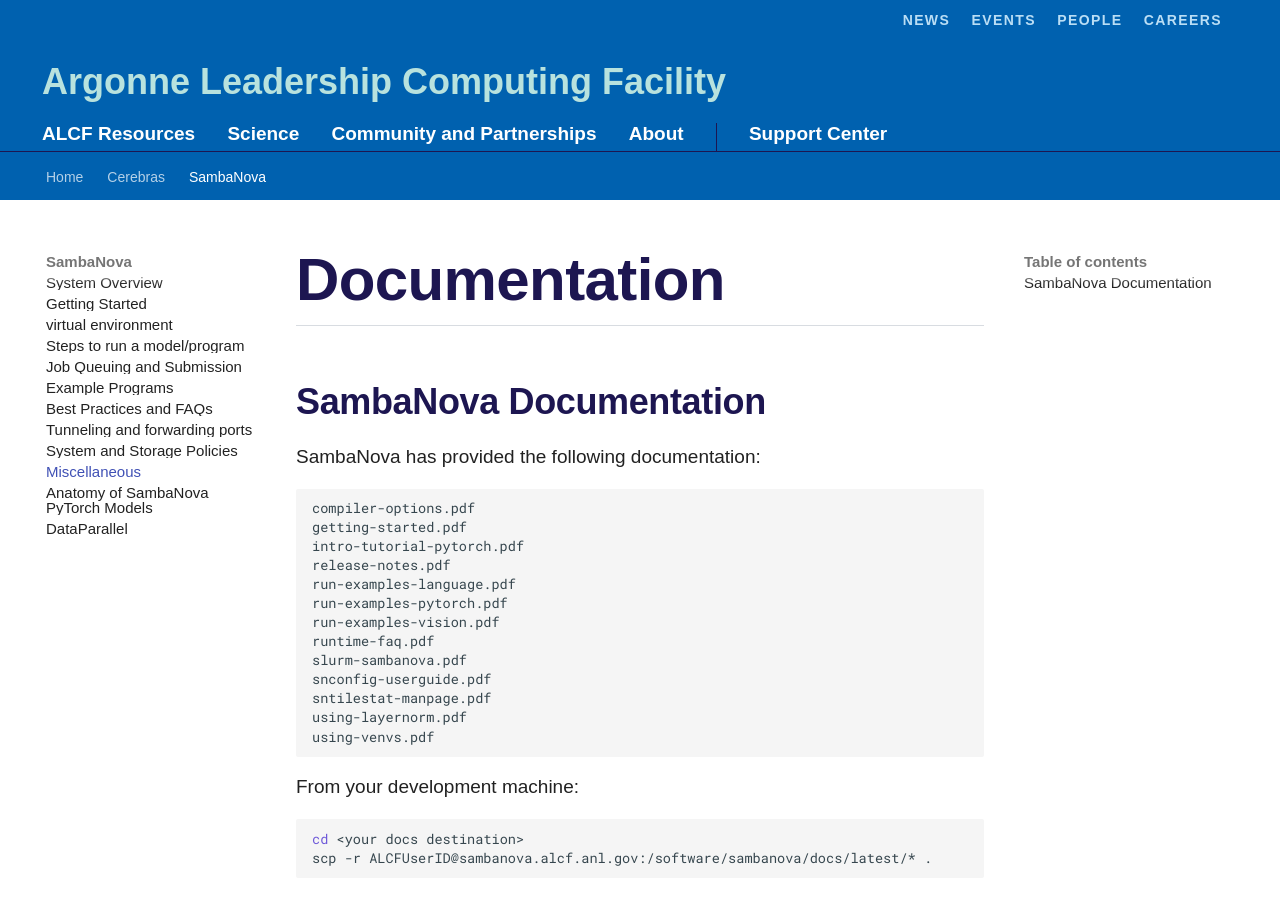
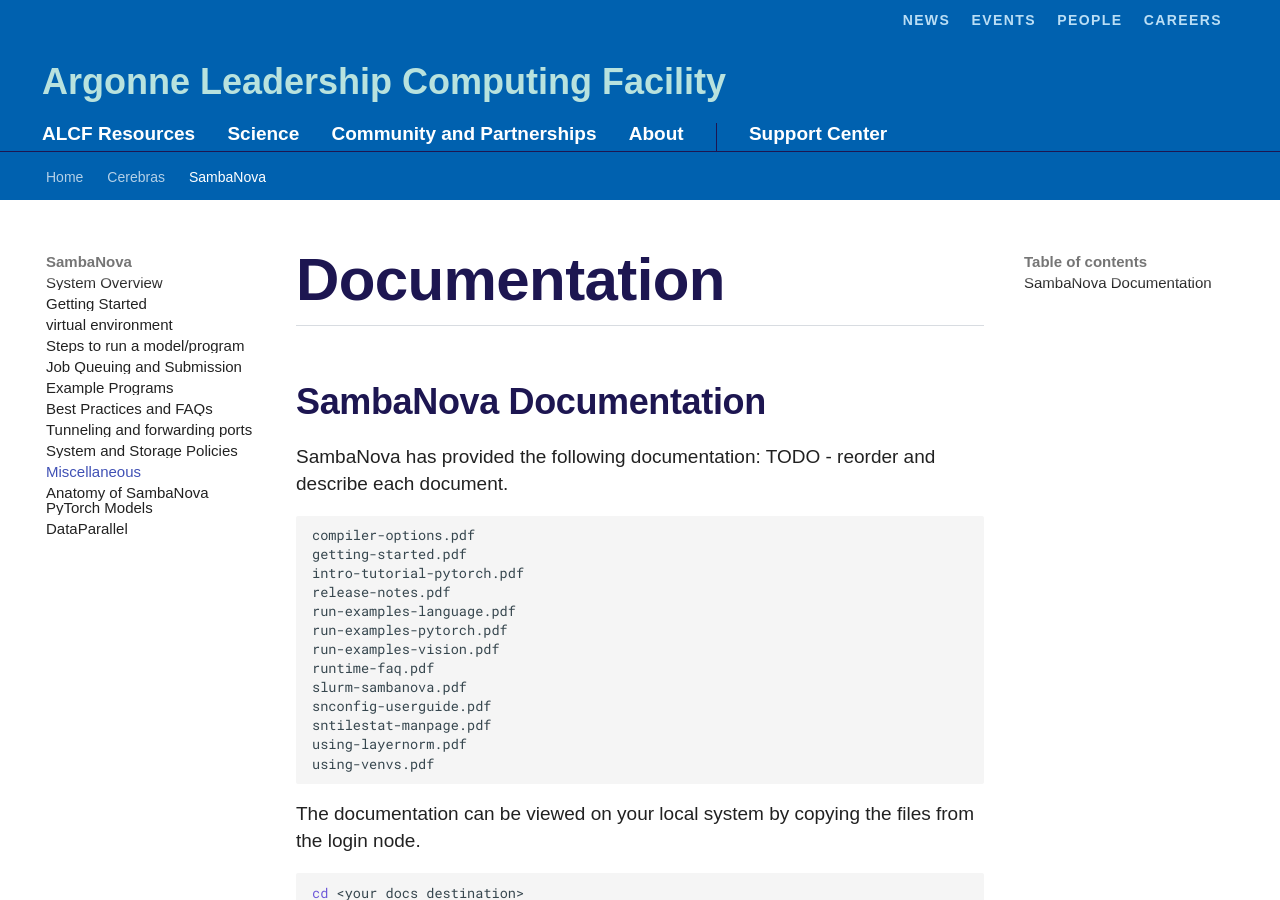
Before and after one commit to argonne-lcf/ai-testbed-userdocs, an MkDocs documentation site: the page built from docs/sambanova/Miscellaneous.md, in a window 1280 px wide and 900 px high. Built offline with MkDocs 1.6.1 and Material for MkDocs 9.7.7, drawn with Linux system fonts in a browser that asks for light colours; some web fonts are replaced; comment, search, counter and statistics services are not loaded; some of the changed text lies outside the part shown.

Commit message:
Update Miscellaneous.md

````diff
--- a/docs/sambanova/Miscellaneous.md
+++ b/docs/sambanova/Miscellaneous.md
@@ -2,7 +2,7 @@
 
 ## SambaNova Documentation
 
-SambaNova has provided the following documentation:
+SambaNova has provided the following documentation: TODO - reorder and describe each document.
 
 ```text
 compiler-options.pdf
@@ -20,14 +20,14 @@
 using-venvs.pdf
 ```
 
-From your development machine:
+The documentation can be viewed on your local system by copying the files from the login node.
 
 ```bash
 cd <your docs destination>
 scp -r ALCFUserID@sambanova.alcf.anl.gov:/software/sambanova/docs/latest/* .
 ```
 
-View the PDFs in your favorite viewer or web browser.
+View the PDFs in your favorite viewer or web browser on your local machine.
 
 <!---
 ALL THESE NEED TO GO
````
